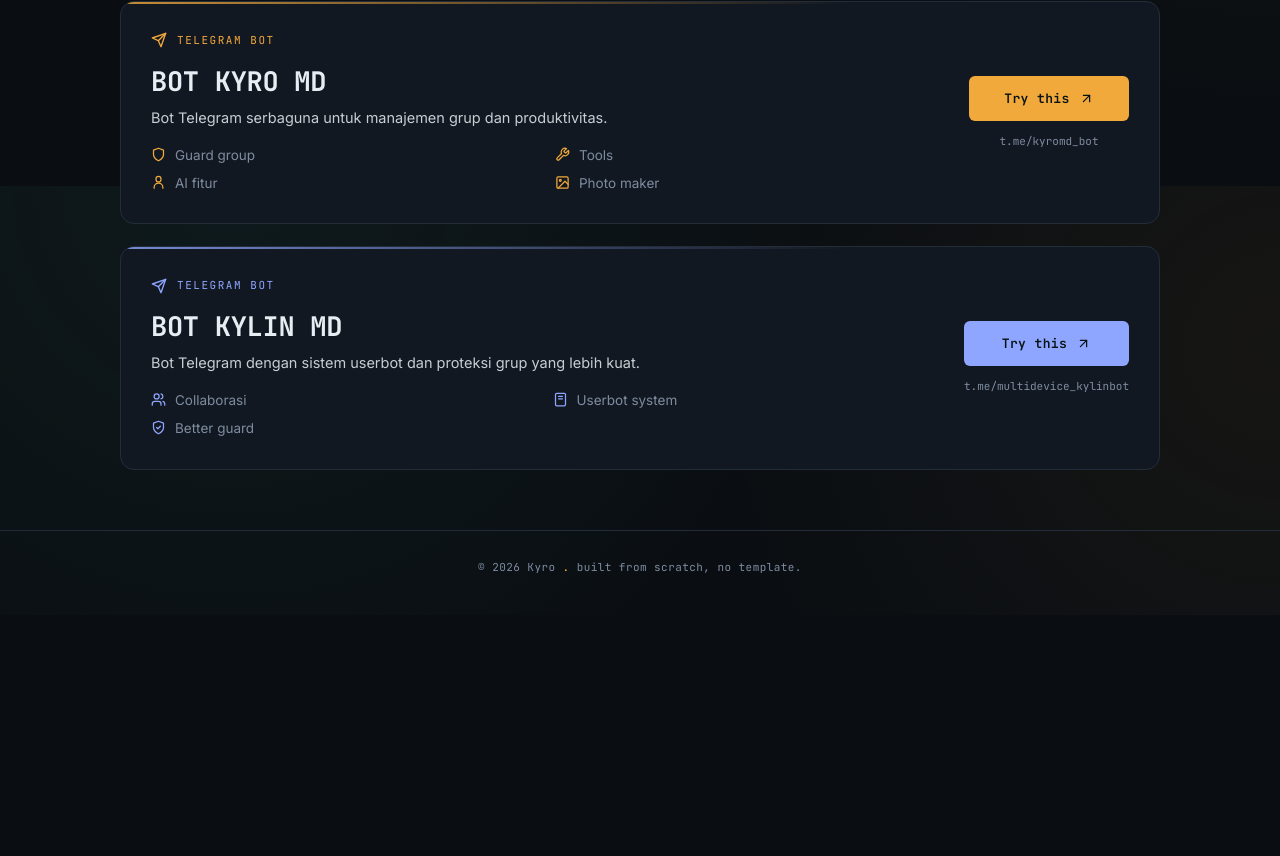
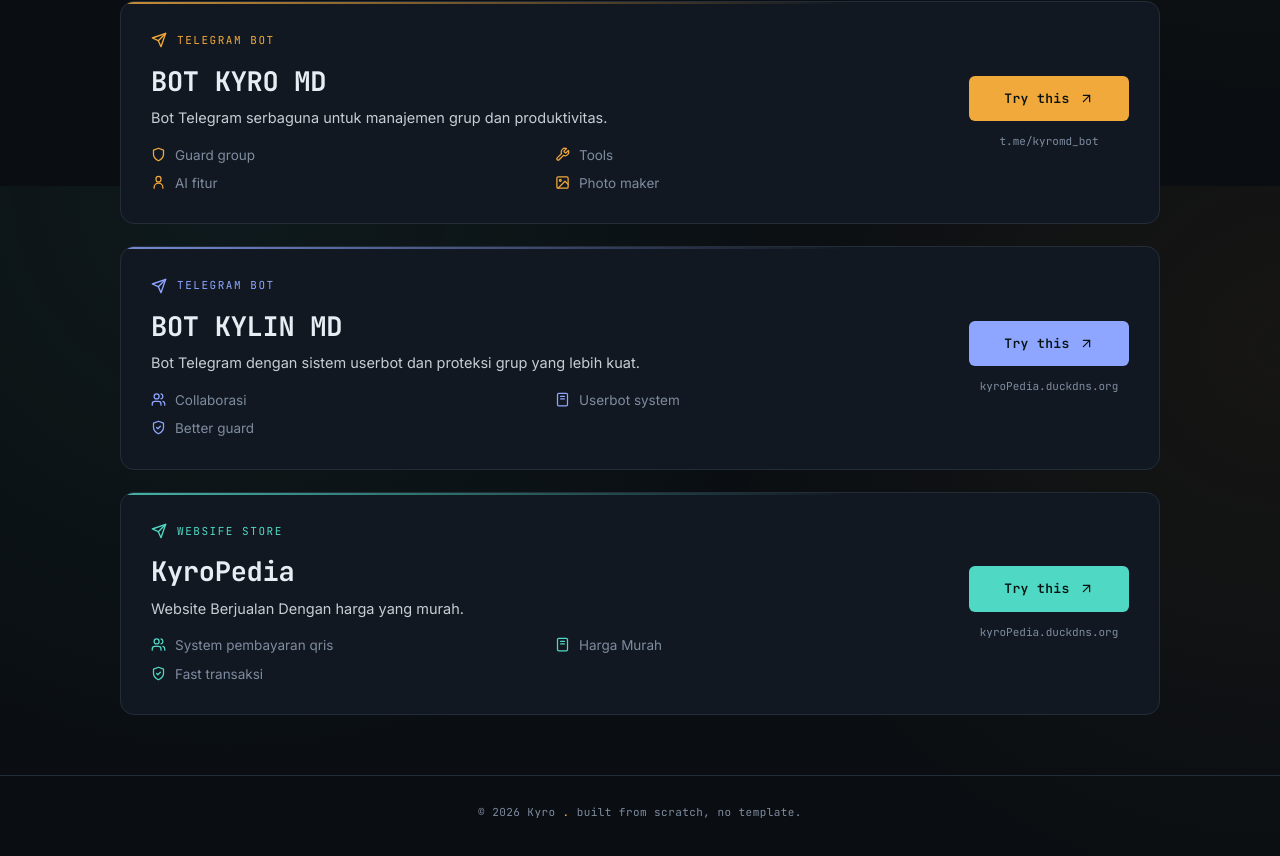
Before and after one commit to yasiraja743-spec/profile, a plain HTML site: page project.html in a window 1280 px wide. Shown: the part 614-1470 px from the top of the page. Before the commit the page ends 1229 px from the top, so only its background shows below. Drawn offline with Linux system fonts and the light colour scheme.

Commit message:
Add files via upload

```diff
--- a/project.html
+++ b/project.html
@@ -24,15 +24,15 @@
   </button>
   <div class="menu-label">navigasi</div>
   <ul>
-    <li><a href="/" class="nav-link">
+    <li><a href="index.html" class="nav-link">
       <svg class="icon" viewBox="0 0 24 24" fill="none" stroke="currentColor" stroke-width="2" stroke-linecap="round" stroke-linejoin="round"><rect x="3" y="3" width="7" height="9" rx="1.5"/><rect x="14" y="3" width="7" height="5" rx="1.5"/><rect x="14" y="12" width="7" height="9" rx="1.5"/><rect x="3" y="16" width="7" height="5" rx="1.5"/></svg>
       Dashboard
     </a></li>
-    <li><a href="/project" class="nav-link">
+    <li><a href="project.html" class="nav-link">
       <svg class="icon" viewBox="0 0 24 24" fill="none" stroke="currentColor" stroke-width="2" stroke-linecap="round" stroke-linejoin="round"><path d="M3 7a2 2 0 0 1 2-2h4l2 2h8a2 2 0 0 1 2 2v8a2 2 0 0 1-2 2H5a2 2 0 0 1-2-2V7z"/></svg>
       Project
     </a></li>
-    <li><a href="/chat" class="nav-link">
+    <li><a href="chat.html" class="nav-link">
       <svg class="icon" viewBox="0 0 24 24" fill="none" stroke="currentColor" stroke-width="2" stroke-linecap="round" stroke-linejoin="round"><path d="M21 11.5a8.38 8.38 0 0 1-.9 3.8 8.5 8.5 0 0 1-7.6 4.7 8.38 8.38 0 0 1-3.8-.9L3 21l1.9-5.7a8.38 8.38 0 0 1-.9-3.8 8.5 8.5 0 0 1 4.7-7.6 8.38 8.38 0 0 1 3.8-.9h.5a8.48 8.48 0 0 1 8 8v.5z"/></svg>
       Chat AI
     </a></li>
@@ -159,7 +159,39 @@
         Try this
         <svg class="icon" viewBox="0 0 24 24" fill="none" stroke="currentColor" stroke-width="2" stroke-linecap="round" stroke-linejoin="round"><path d="M7 17 17 7"/><path d="M7 7h10v10"/></svg>
       </a>
-      <div class="project-url">t.me/multidevice_kylinbot</div>
+      <div class="project-url">kyroPedia.duckdns.org</div>
+    </div>
+  </article>
+
+  <article class="project-card c-tg3 reveal">
+    <div class="project-main">
+      <div class="project-kicker">
+        <svg class="icon" viewBox="0 0 24 24" fill="none" stroke="currentColor" stroke-width="2" stroke-linecap="round" stroke-linejoin="round"><path d="M22 2 11 13"/><path d="M22 2 15 22l-4-9-9-4 20-7z"/></svg>
+        Websife Store
+      </div>
+      <h2>KyroPedia</h2>
+      <p class="project-tagline">Website Berjualan Dengan harga yang murah.</p>
+      <ul class="project-feats">
+        <li>
+          <svg class="icon" viewBox="0 0 24 24" fill="none" stroke="currentColor" stroke-width="2" stroke-linecap="round" stroke-linejoin="round"><circle cx="9" cy="7" r="4"/><path d="M2 21v-2a4 4 0 0 1 4-4h6a4 4 0 0 1 4 4v2"/><path d="M16 3.13a4 4 0 0 1 0 7.75"/><path d="M22 21v-2a4 4 0 0 0-3-3.87"/></svg>
+          System pembayaran qris
+        </li>
+        <li>
+          <svg class="icon" viewBox="0 0 24 24" fill="none" stroke="currentColor" stroke-width="2" stroke-linecap="round" stroke-linejoin="round"><rect x="4" y="2" width="16" height="20" rx="2"/><line x1="9" y1="7" x2="15" y2="7"/><line x1="9" y1="11" x2="15" y2="11"/></svg>
+          Harga Murah
+        </li>
+        <li>
+          <svg class="icon" viewBox="0 0 24 24" fill="none" stroke="currentColor" stroke-width="2" stroke-linecap="round" stroke-linejoin="round"><path d="M12 22s8-4 8-10V5l-8-3-8 3v7c0 6 8 10 8 10z"/><path d="m9 12 2 2 4-4"/></svg>
+          Fast transaksi
+        </li>
+      </ul>
+    </div>
+    <div class="project-side">
+      <a class="try-btn" href="https://kyroPedia.duckdns.org" target="_blank" rel="noopener noreferrer">
+        Try this
+        <svg class="icon" viewBox="0 0 24 24" fill="none" stroke="currentColor" stroke-width="2" stroke-linecap="round" stroke-linejoin="round"><path d="M7 17 17 7"/><path d="M7 7h10v10"/></svg>
+      </a>
+      <div class="project-url">kyroPedia.duckdns.org</div>
     </div>
   </article>
 
```
